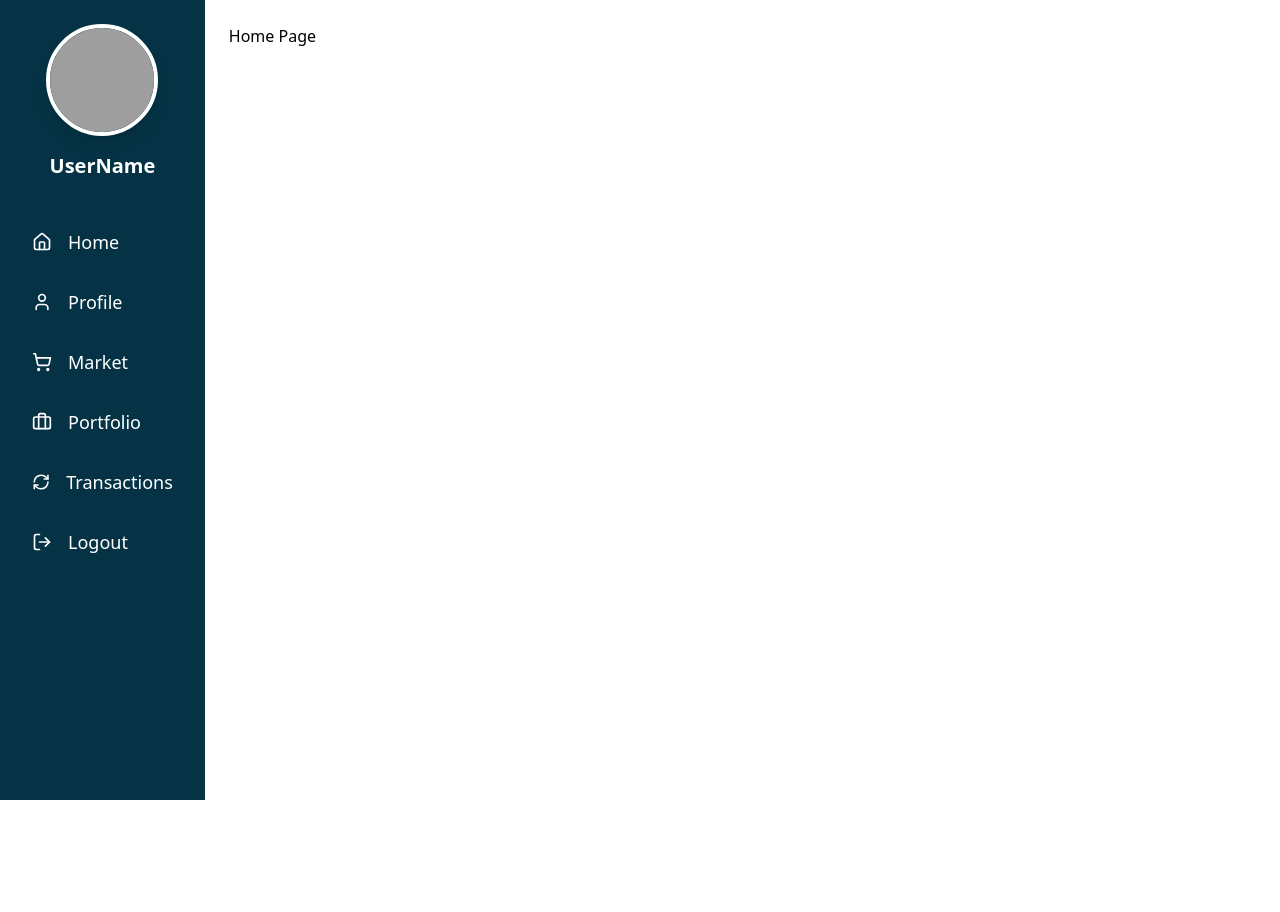
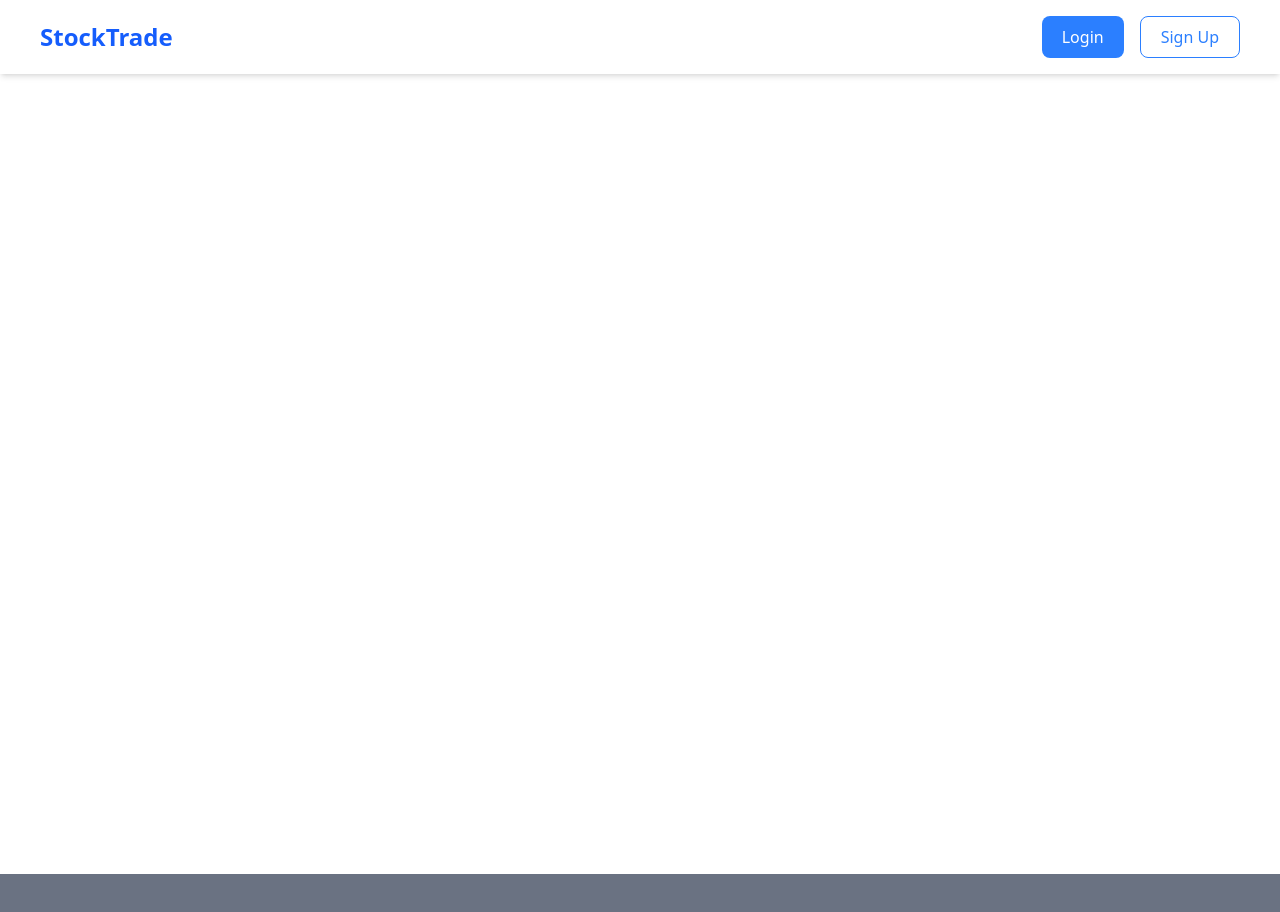
Before and after one commit to Mitesh-17/Stock-Market-System, a React (Vite) app in the folder StockMarketFrontEnd/: page /stock-app in a window 1280 px wide. Shown: the top 912 px of the page. Before the commit the page ends 800 px from the top, so only its background shows below. Built offline with nearby package versions, Linux system fonts and the light colour scheme; grey boxes are pictures that could not be loaded.

Commit message:
Create Home Page and Login , SignUp Page

```diff
--- a/StockMarketFrontEnd/src/App.jsx
+++ b/StockMarketFrontEnd/src/App.jsx
@@ -1,12 +1,18 @@
-import React from 'react'
-import Header from './Pages/Header'
+import { BrowserRouter, Routes, Route } from "react-router-dom";
+import MainPage from "./MainPage/MainPage";
+import Login from "./MainPage/Login";
+import Registration from "./MainPage/Registration";
 
-const App = () => {
+function App() {
   return (
-    <div>
-      <Header/>
-    </div>
-  )
+    <BrowserRouter>
+      <Routes>
+        <Route path="/stock-app" element={<MainPage />} />
+        <Route path="/login" element = {<Login />} />
+        <Route path="/signIn" element = {<Registration />} />
+      </Routes>
+    </BrowserRouter>
+  );
 }
 
-export default App
+export default App;
--- /dev/null
+++ b/StockMarketFrontEnd/src/MainPage/HomePage/Header.jsx
@@ -0,0 +1,67 @@
+import React, { useState } from "react";
+import { useNavigate } from "react-router-dom";
+import { Menu, X } from "lucide-react";
+
+const Header = () => {
+  const navigate = useNavigate();
+  const [open, setOpen] = useState(false);
+
+  return (
+    <div className="w-full shadow-md bg-white">
+      <nav className="flex items-center justify-between px-4 md:px-10 py-4">
+
+        {/* Logo */}
+        <h1 className="text-2xl font-bold text-blue-600 cursor-pointer">
+          StockTrade
+        </h1>
+
+        {/* Desktop Buttons */}
+        <div className="hidden md:flex gap-4">
+          <button
+            onClick={() => navigate('/login')}
+            className="px-5 py-2 rounded-lg bg-blue-500 text-white font-medium hover:bg-blue-600 transition"
+          >
+            Login
+          </button>
+
+          <button
+            onClick={() => navigate('/signIn')}
+            className="px-5 py-2 rounded-lg border border-blue-500 text-blue-500 font-medium hover:bg-blue-500 hover:text-white transition"
+          >
+            Sign Up
+          </button>
+        </div>
+
+        {/* Mobile Menu Icon */}
+        <button
+          className="md:hidden"
+          onClick={() => setOpen(!open)}
+        >
+          {open ? <X className="w-6 h-6" /> : <Menu className="w-6 h-6" />}
+        </button>
+      </nav>
+
+      {/* Mobile Menu Items */}
+      {open && (
+        <div className="md:hidden flex flex-col items-start px-4 pb-4 gap-3 bg-white shadow-md">
+
+          <button
+            onClick={() => { setOpen(false); navigate('/login'); }}
+            className="w-full text-left px-4 py-2 rounded-lg bg-blue-500 text-white font-medium hover:bg-blue-600 transition"
+          >
+            Login
+          </button>
+
+          <button
+            onClick={() => { setOpen(false); navigate('/signIn'); }}
+            className="w-full text-left px-4 py-2 rounded-lg border border-blue-500 text-blue-500 font-medium hover:bg-blue-500 hover:text-white transition"
+          >
+            Sign Up
+          </button>
+        </div>
+      )}
+    </div>
+  );
+};
+
+export default Header;
--- /dev/null
+++ b/StockMarketFrontEnd/src/MainPage/HomePage/Page1.jsx
@@ -0,0 +1,20 @@
+import React from 'react'
+
+const Page1 = () => {
+  return (
+    <div className="flex flex-col lg:flex-row h-screen">
+
+      {/* Left Side */}
+      <div className="w-full lg:w-[40vw] h-1/2 lg:h-full">
+      </div>
+
+      {/* Right Side */}
+      <div className="w-full lg:w-[60vw] h-1/2 lg:h-full">
+            <video src=""></video>
+      </div>
+
+    </div>
+  )
+}
+
+export default Page1
--- /dev/null
+++ b/StockMarketFrontEnd/src/MainPage/HomePage/Page2.jsx
@@ -0,0 +1,10 @@
+import React from 'react'
+
+const Page2 = () => {
+  return (
+    <div className="flex items-center justify-center h-screen bg-gray-500">
+    </div>
+  )
+}
+
+export default Page2
--- /dev/null
+++ b/StockMarketFrontEnd/src/MainPage/Login.jsx
@@ -0,0 +1,98 @@
+import React, { useState } from "react";
+import { Mail, Lock } from "lucide-react";
+
+const Login = () => {
+  const [captchaChecked, setCaptchaChecked] = useState(false);
+
+  return (
+    <div className="flex justify-center items-center min-h-screen bg-gray-100 p-5">
+      <div className="bg-white shadow-xl rounded-2xl p-8 w-full max-w-md">
+
+        {/* Title */}
+        <h2 className="text-3xl font-bold text-center text-gray-800 mb-6">
+          Login
+        </h2>
+
+        {/* Email Input */}
+        <div className="mb-4">
+          <label className="block text-sm font-medium text-gray-700 mb-1">
+            Email
+          </label>
+          <div className="flex items-center gap-2 border rounded-lg px-3 py-2 bg-gray-50">
+            <Mail className="w-5 h-5 text-gray-500" />
+            <input
+              type="email"
+              className="w-full bg-transparent outline-none"
+              placeholder="Enter your email"
+            />
+          </div>
+        </div>
+
+        {/* Password Input */}
+        <div className="mb-4">
+          <label className="block text-sm font-medium text-gray-700 mb-1">
+            Password
+          </label>
+          <div className="flex items-center gap-2 border rounded-lg px-3 py-2 bg-gray-50">
+            <Lock className="w-5 h-5 text-gray-500" />
+            <input
+              type="password"
+              className="w-full bg-transparent outline-none"
+              placeholder="Enter your password"
+            />
+          </div>
+        </div>
+
+        {/* Remember Me */}
+        <div className="flex items-center justify-between mb-4">
+          <label className="flex items-center gap-2 cursor-pointer">
+            <input type="checkbox" className="w-4 h-4" />
+            <span className="text-sm text-gray-700">Remember Me</span>
+          </label>
+
+          <button className="text-sm text-blue-600 hover:text-blue-800">
+            Forgot Password?
+          </button>
+        </div>
+
+        {/* CAPTCHA Box */}
+        <div className="border rounded-lg p-4 bg-gray-50 flex justify-between items-center mb-5">
+          <label className="flex items-center gap-2 cursor-pointer">
+            <input
+              type="checkbox"
+              className="w-5 h-5"
+              onChange={(e) => setCaptchaChecked(e.target.checked)}
+            />
+            <span className="text-sm text-gray-700">I'm not a robot</span>
+          </label>
+
+          <img
+            src="https://www.gstatic.com/recaptcha/api2/logo_48.png"
+            alt="captcha"
+            className="w-10 opacity-70"
+          />
+        </div>
+
+        {/* Login Button */}
+        <button
+          disabled={!captchaChecked}
+          className={`w-full py-3 rounded-lg text-white font-semibold text-lg transition
+          ${captchaChecked ? "bg-blue-600 hover:bg-blue-700" : "bg-gray-400 cursor-not-allowed"}
+          `}
+        >
+          Login
+        </button>
+
+        {/* Footer */}
+        <p className="text-center text-sm text-gray-600 mt-5">
+          Don't have an account?{" "}
+          <a href="/signIn" className="text-blue-600 font-semibold hover:text-blue-800">
+            Sign Up
+          </a>
+        </p>
+      </div>
+    </div>
+  );
+};
+
+export default Login;
--- /dev/null
+++ b/StockMarketFrontEnd/src/MainPage/MainPage.jsx
@@ -0,0 +1,18 @@
+import React from 'react'
+import Header from './HomePage/Header'
+import Page1 from './HomePage/Page1'
+import Page2 from './HomePage/Page2'
+import Page3 from './Page3'
+
+const MainPage = () => {
+  return (
+    <div>
+      <Header />
+      <Page1 />
+      <Page2 />
+      <Page3 />
+    </div>
+  )
+}
+
+export default MainPage
--- /dev/null
+++ b/StockMarketFrontEnd/src/MainPage/Page3.jsx
@@ -0,0 +1,10 @@
+import React from 'react'
+
+const Page3 = () => {
+  return (
+    <div className="flex items-center justify-center h-screen bg-gray-600">
+    </div>
+  )
+}
+
+export default Page3
--- /dev/null
+++ b/StockMarketFrontEnd/src/MainPage/Registration.jsx
@@ -0,0 +1,11 @@
+import React from 'react'
+
+const Registration = () => {
+  return (
+    <div>
+      Registration Page
+    </div>
+  )
+}
+
+export default Registration
```
